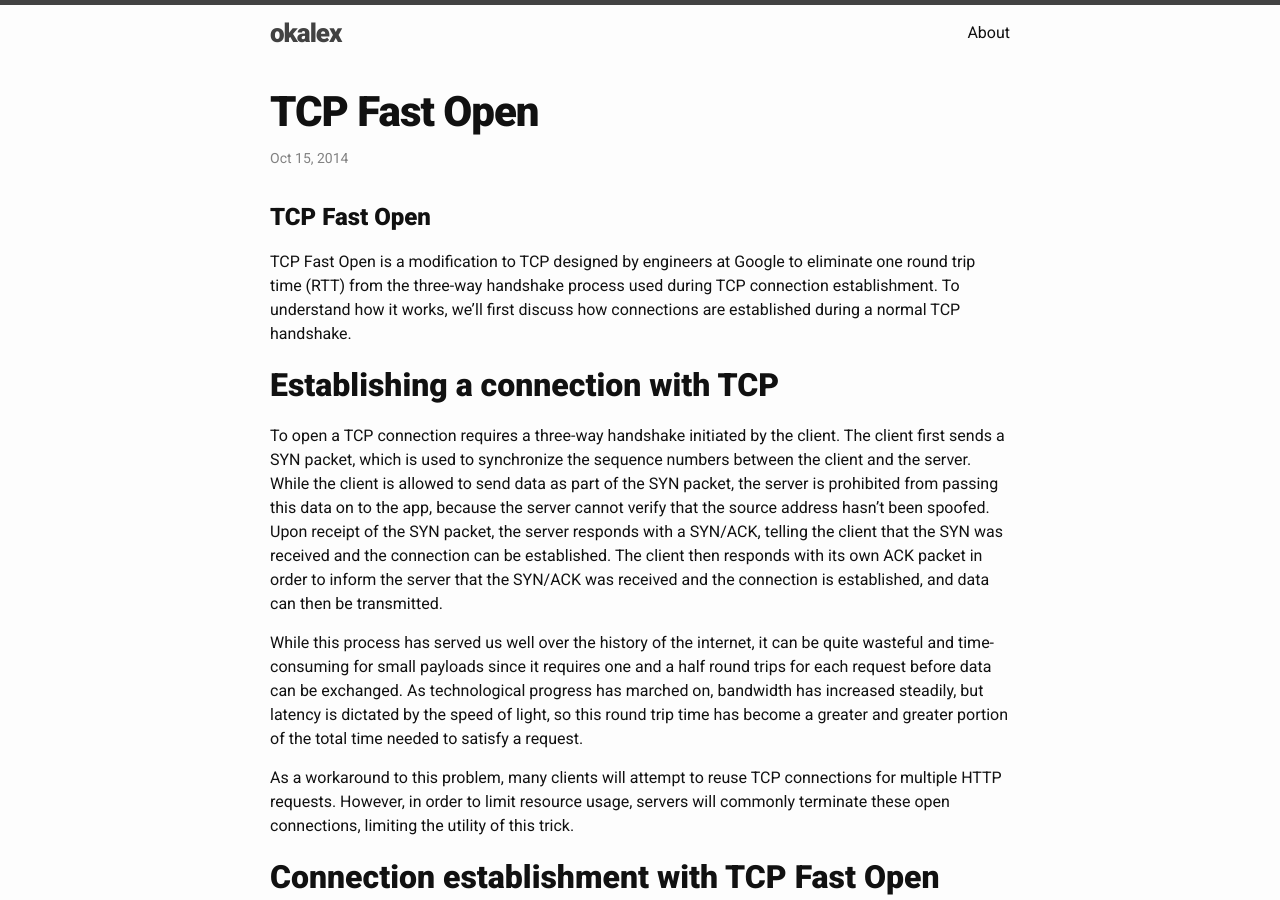
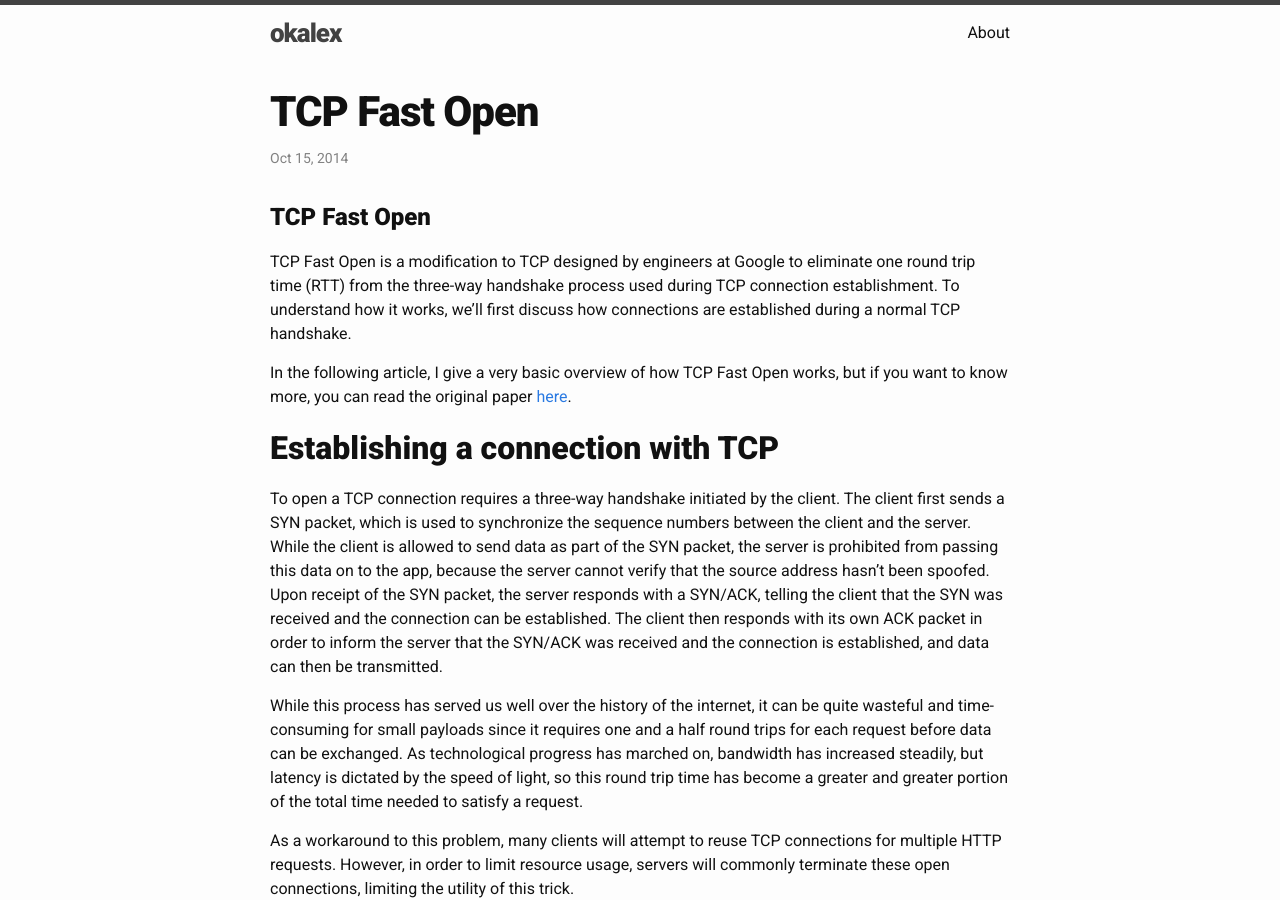
Before and after one commit to okalex/okalex.github.io, a Jekyll site: the page built from _posts/2014-10-15-tcp-fast-open.md, in a window 1280 px wide and 900 px high. Built offline with Jekyll 4.4.1, drawn with Linux system fonts in a browser that asks for light colours.

Commit message:
Add link to TCP FO paper

```diff
--- a/_posts/2014-10-15-tcp-fast-open.md
+++ b/_posts/2014-10-15-tcp-fast-open.md
@@ -11,6 +11,10 @@ TCP Fast Open is a modification to TCP designed by engineers at Google to
 eliminate one round trip time (RTT) from the three-way handshake process
 used during TCP connection establishment. To understand how it works, we'll
 first discuss how connections are established during a normal TCP handshake.
+
+In the following article, I give a very basic overview of how TCP Fast Open
+works, but if you want to know more, you can read the original paper
+[here](http://conferences.sigcomm.org/co-next/2011/papers/1569470463.pdf).
 
 ## Establishing a connection with TCP
 
```
